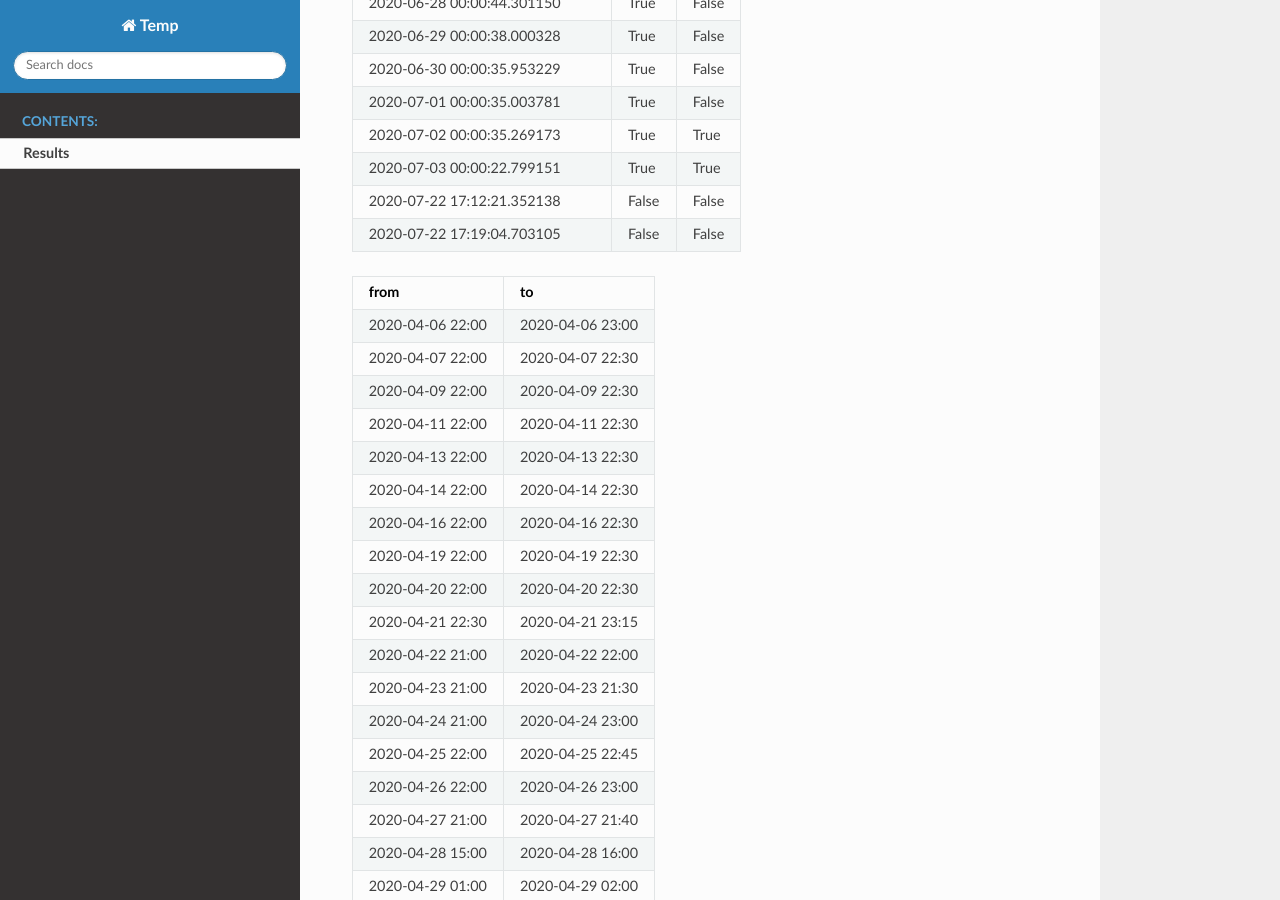
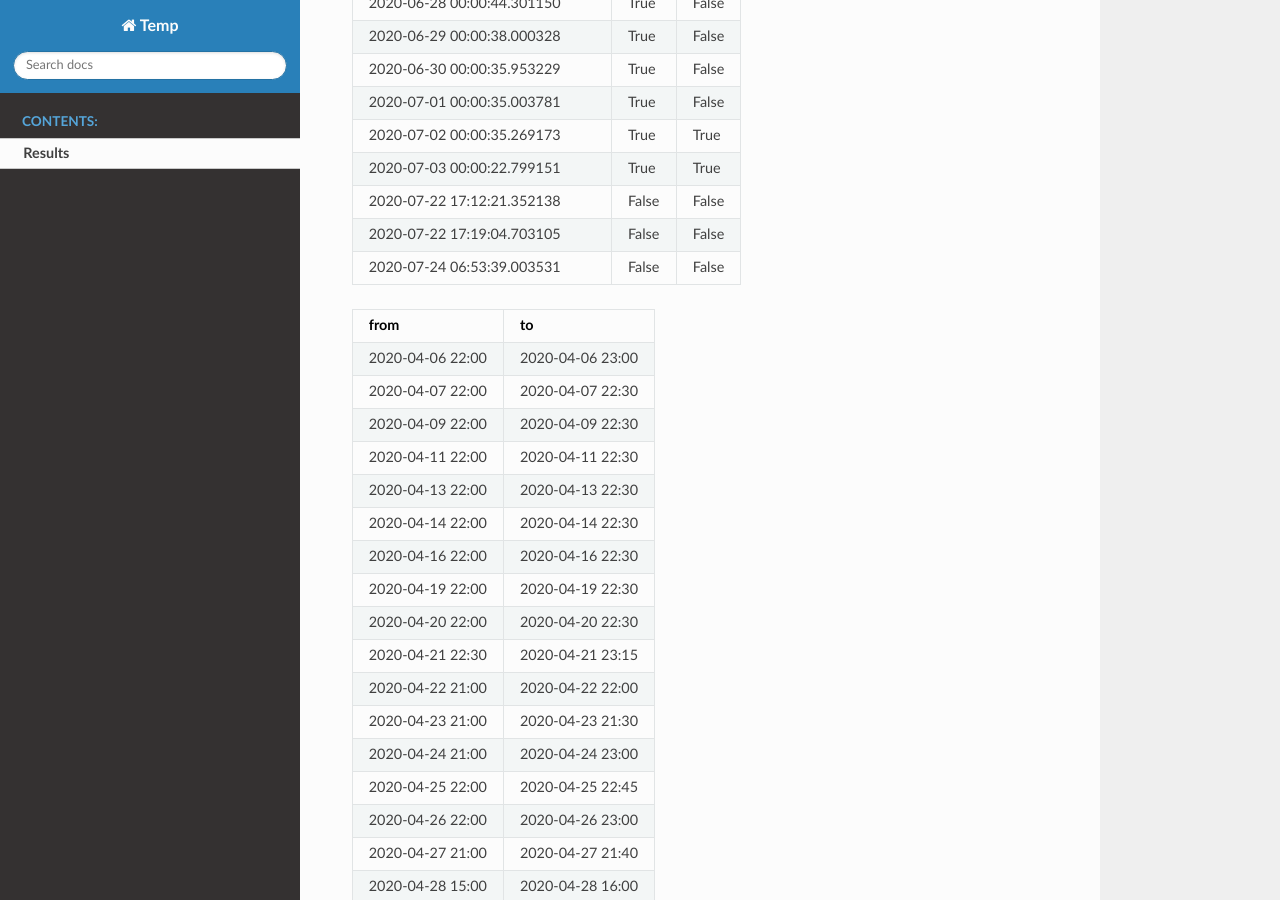
Before and after one commit to shlomow/queries-results, a Sphinx documentation site: the page built from source/results.rst, in a window 1280 px wide and 900 px high, scrolled down 3071 px. Built offline with Sphinx 7.4.7 and the Read the Docs theme 2.0.0, drawn with Linux system fonts in a browser that asks for light colours.

Commit message:
update results

```diff
--- a/source/results.rst
+++ b/source/results.rst
@@ -102,6 +102,7 @@ fifth experiment: 24.07.2020
    2020-07-03 00:00:22.799151, True, True
    2020-07-22 17:12:21.352138, False, False
    2020-07-22 17:19:04.703105, False, False
+   2020-07-24 06:53:39.003531, False, False
 
 .. csv-table::
    :header: "from", "to"
```
Also changed, not shown: results.json (+1 -1 lines).
